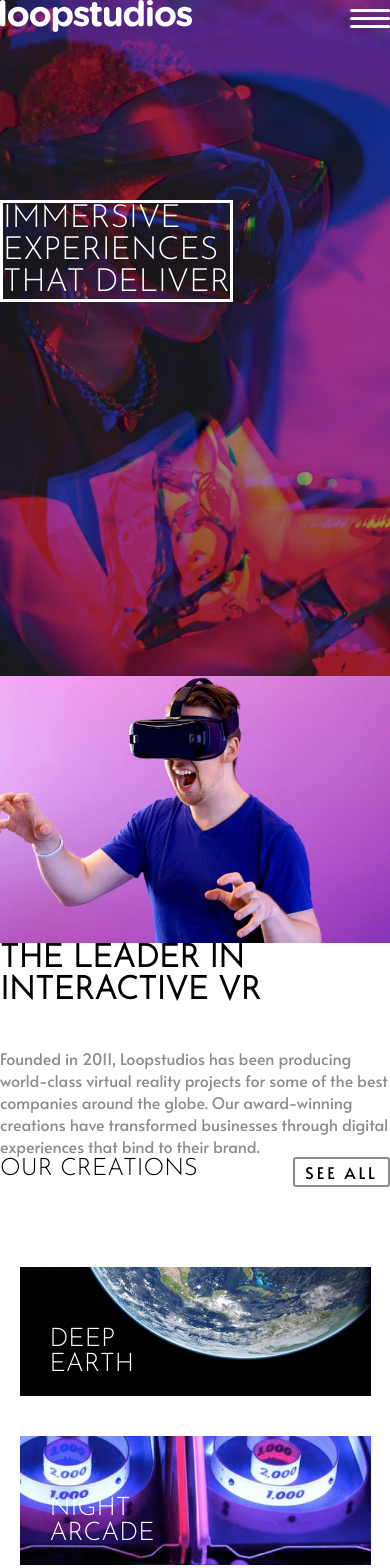
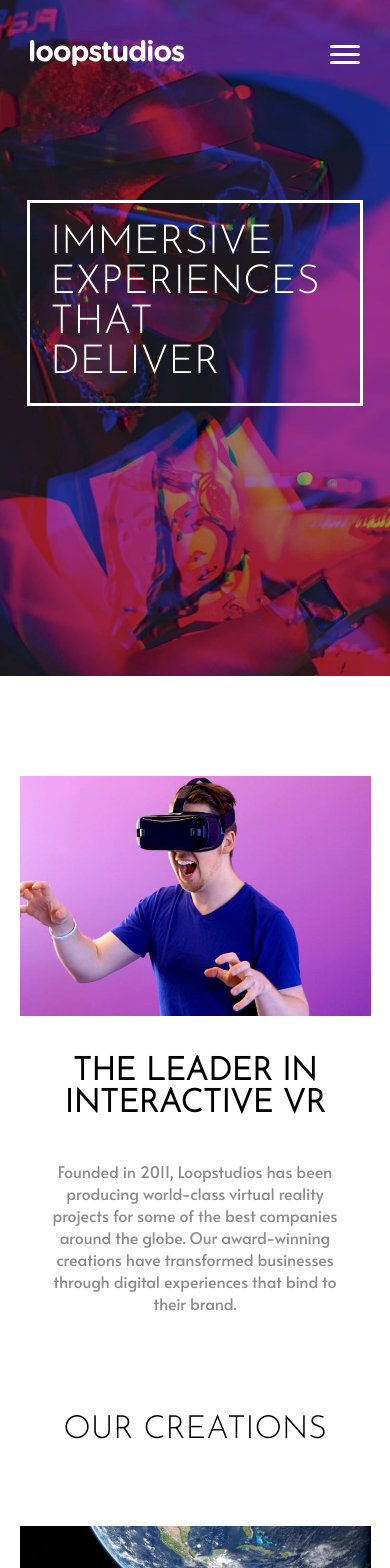
Before and after one commit to DantDev/loopstudios-page, a React (Vite) app: page / in a window 390 px wide. Shown: the top 1568 px of the page. Built offline with nearby package versions, Linux system fonts and the light colour scheme.

Commit message:
Responsive design finished

```diff
--- a/src/App.jsx
+++ b/src/App.jsx
@@ -32,7 +32,7 @@ function App() {
       <div className="header">
         <nav className="nav-section">
           <div className="logo-div">
-            <img src={logo} />
+            <img className="logo-img" src={logo} />
           </div>
           <div className="navigation">
             <input type="checkbox" className="toggle-menu"/>
@@ -50,15 +50,17 @@ function App() {
             <h1 className="header-text">
               <span className="text-block">IMMERSIVE</span>
               <span className="text-block">EXPERIENCES</span>
-              <span className="text-block">THAT DELIVER</span>
+              <span className="text-block"><span className="that-text-block">THAT</span> DELIVER</span>
             </h1>
         </div>
         <img className="hero-background" src={imgHero} />
         <img className="hero-background-mobile" src={imgHeroMobile} />
       </div>
       <div className="content-1">
-        <img className="img-interactive" src={imgInteractive} />
-        <img className="img-interactive-mobile" src={imgInteractiveMobile} />
+        <div className="content-1-imgs">
+          <img className="img-interactive" src={imgInteractive} />
+          <img className="img-interactive-mobile" src={imgInteractiveMobile} />
+        </div>
         <div className="content-1-info">
           <h2 className="content-1-title">THE LEADER IN INTERACTIVE VR</h2>
           <p className="content-1-text">Founded in 2011, Loopstudios has been producing world-class virtual reality projects for some of the best companies around the globe. Our award-winning creations have transformed businesses through digital experiences that bind to their brand.</p>
@@ -113,6 +115,7 @@ function App() {
             <h3 className="img-title"><span className="text-block">MAKE IT</span> FISHEYE</h3>
           </div>
         </div>
+        <button className="see-btn-mobile">SEE ALL</button>
       </div>
       <footer>
         <div className="footer-nav">
--- a/src/index.css
+++ b/src/index.css
@@ -68,7 +68,7 @@
 .hamburger{
   display: block;
   position: relative;
-  width: 40px;
+  width: 30px;
   height: 3px;
   background: white;
   border-radius: 10px;
@@ -90,18 +90,18 @@
 
 .hamburger::before{
   top: -8px;
-  width: 40px;
+  width: 30px;
 }
 
 .hamburger::after{
   top: 8px;
-  width: 40px;
+  width: 30px;
 }
 
 .toggle-menu{
   position: absolute;
-  width: 40px;
-  height: 100%;
+  width: 30px;
+  height: 30%;
   z-index: 3;
   cursor: pointer;
   opacity: 0;
@@ -357,16 +357,27 @@ footer{
   }
 
   .nav-section{
-    padding: 0;
+    padding: 40px 30px;
+  }
+
+  .logo-div{
+    z-index: 2;
+  }
+
+  .logo-img{
+    width: 80%;
   }
 
   .header-info{
+    display: flex;
+    justify-content: center;
+    width: 100vw;
     padding: 0;
   }
 
   .header-text{
-    font-size: 2em;
-    padding: 0;
+    font-size: 2.5em;
+    padding: 20px 40px 20px 20px;
   }
 
   .hamburger,
@@ -374,17 +385,29 @@ footer{
     display: block;
   }
 
+  .that-text-block{
+    display: block;
+  }
+
   .menu{
     justify-content: start;
     flex-direction: column;
-    align-items: center;
+    align-items: start;
     position: fixed;
     top: 0;
-    right: -300px;
+    right: -1500px;
     background: black;
-    width: 250px;
+    width: 100vw;
     height: 100%;
-    padding-top: 150px;
+    padding-top: 200px;
+    z-index: 1;
+  }
+
+  .menu-item{
+    font-family: var(--ff-josefin);
+    font-size: 1.5em;
+    text-transform: uppercase;
+    margin-bottom: 20px;
   }
 
   .hero-background{
@@ -402,13 +425,20 @@ footer{
     padding: 0;
   }
 
+  .content-1-imgs{
+    display: flex;
+    justify-content: center;
+    padding-top: 100px;
+    padding-bottom: 40px;
+  }
+
   .img-interactive{
     display: none;
   }
 
   .img-interactive-mobile{
     display: block;
-    width: 100vw;
+    width: 90vw;
   }
 
   .content-1-info{
@@ -419,6 +449,13 @@ footer{
 
   .content-1-title{
     font-size: 2em;
+    text-align: center;
+  }
+
+  .content-1-text{
+    padding: 0 40px;
+    text-align: center;
+    padding-bottom: 100px;
   }
 
   /*CONTENT 2*/
@@ -433,16 +470,17 @@ footer{
 
   .content-2-info{
     width: 100vw;
+    display: flex;
+    justify-content: center;
   }
 
   .content-2-title{
-    font-size: 1.5em;
+    font-size: 2em;
+    margin: 0;
   }
 
   .see-btn{
-    font-size: 1em;
-    height: 30px;
-    padding: 0 10px;
+    display: none;
   }
 
   .img-single{
@@ -451,7 +489,7 @@ footer{
 
   .img-single-mobile{
     display: block;
-    max-width: 90vw;
+    width: 100%;
   }
 
   .img-title{
@@ -469,16 +507,31 @@ footer{
     width: 90vw;
   }
 
+  .see-btn-mobile{
+    background: white;
+    height: 40px;
+    font-family: var(--ff-alata);
+    letter-spacing: 3px;
+    font-size: 1em;
+    padding: 0 40px;
+    margin-top: 30px;
+    margin-bottom: 100px;
+    border: 2px solid var(--clr-dark-gray);
+    border-radius: 3px;
+    cursor: pointer;
+  }
+
   /*FOOTER*/
 
   footer{
-    height: 400px;
+    height: 500px;
     width: 100vw;
     flex-direction: column;
   }
 
   .footer-nav{
     align-items: center;
+    padding-top: 60px;
   }
 
   .footer-menu{
@@ -488,6 +541,7 @@ footer{
 
   .footer-menu-item{
     margin: 0;
+    padding-bottom: 20px;
   }
 
   .footer-logos{
```
